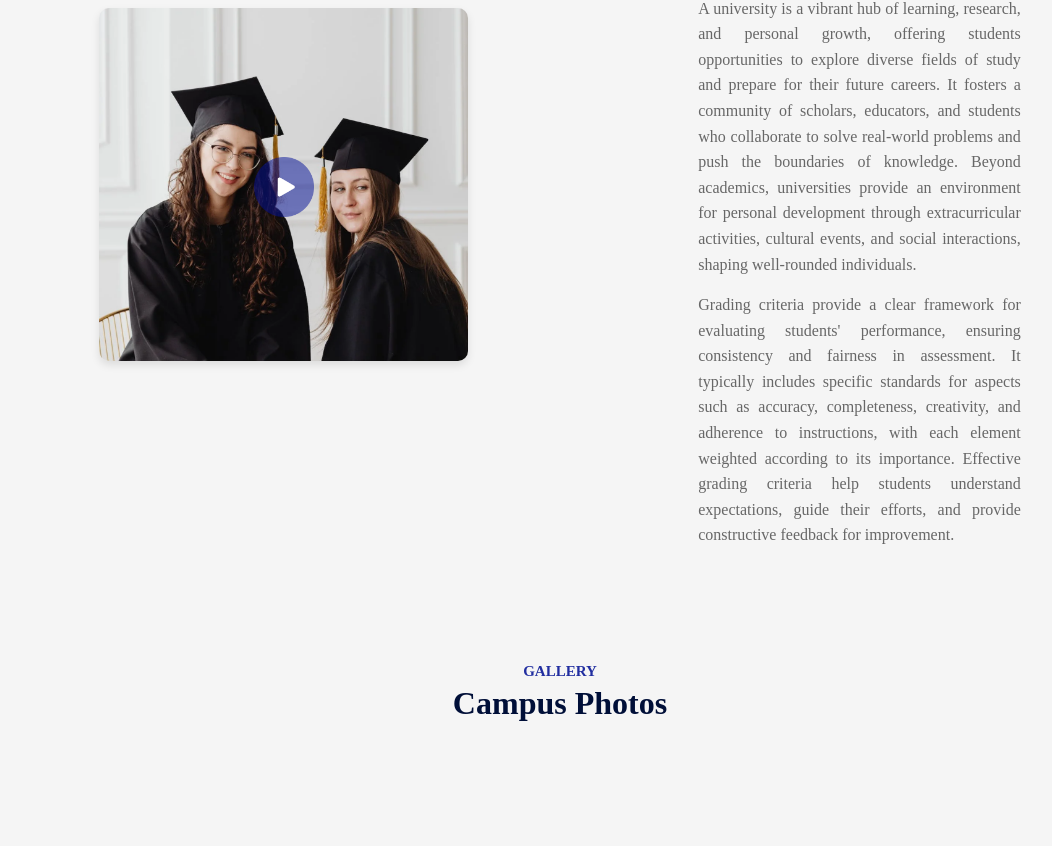
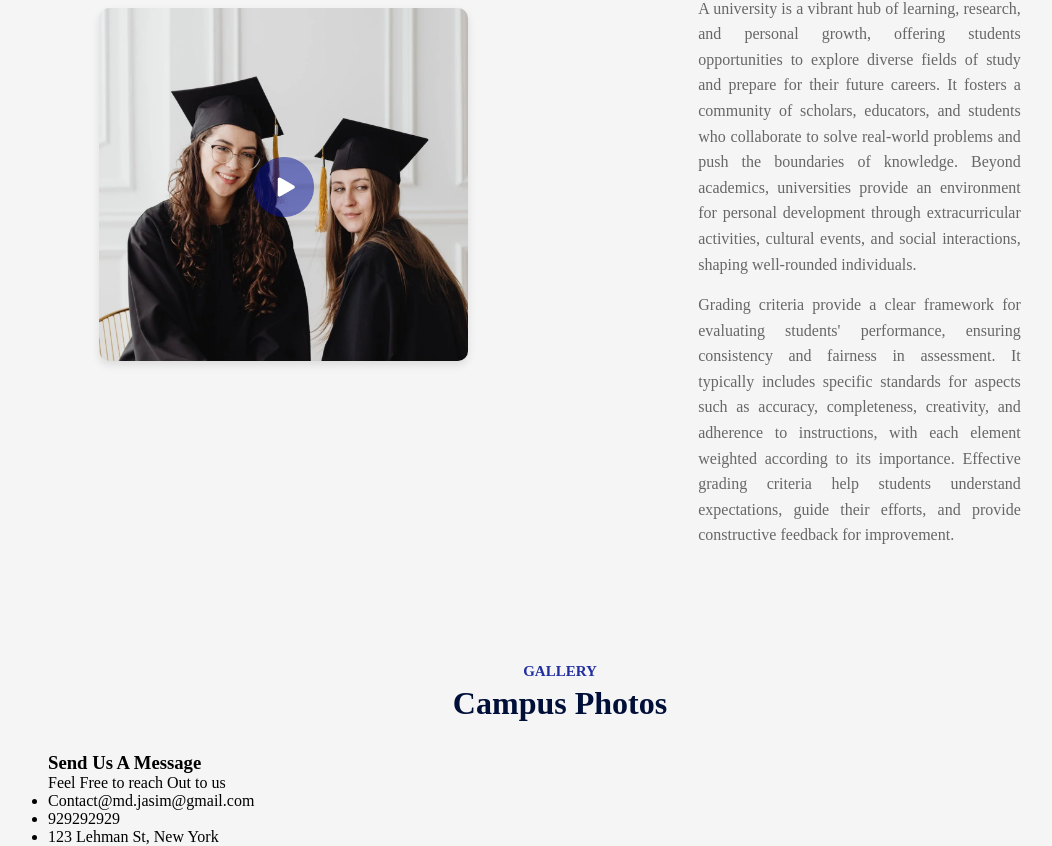
Before and after one commit to Md-Alif-Jasim/Portfolio, a React (Vite) app: page / in a window 1280 px wide. Shown: the part 4335-5181 px from the top of the page, without its empty margins (80-1132 px from the left). Before the commit the page ends 5087 px from the top, so only its background shows below. Built offline with nearby package versions, Linux system fonts and the light colour scheme.

Commit message:
Contact Added

```diff
--- a/src/App.jsx
+++ b/src/App.jsx
@@ -4,6 +4,7 @@ import Hero from './Components/Hero/Hero'
 import Programs from './Components/Programs/Programs'
 import Title from './Components/Title/Title'
 import About from './Components/About/About'
+import Contact from './Components/Contact/Contact'
 
 
 const App = () => {
@@ -18,6 +19,7 @@ const App = () => {
         <Programs/>
         <About/>
         <Title subtitle="Gallery" title="Campus Photos"/>
+        <Contact/>
 
       </div>
 
--- a/src/Components/Contact/Contact.jsx
+++ b/src/Components/Contact/Contact.jsx
@@ -0,0 +1,21 @@
+import React from 'react'
+import './Contact.css'
+
+const Contact = () => {
+  return (
+    <div className='contact'>
+        <div className="contact-col">
+            <h3>Send Us A Message</h3>
+            <p>Feel Free to reach Out to us</p>
+            <ul>
+                <li>Contact@md.jasim@gmail.com</li>
+                <li>929292929</li>
+                <li>123 Lehman St, New York</li>
+            </ul>
+        </div>
+        <div className= "contact-col"></div>
+    </div>
+  )
+}
+
+export default Contact
```
